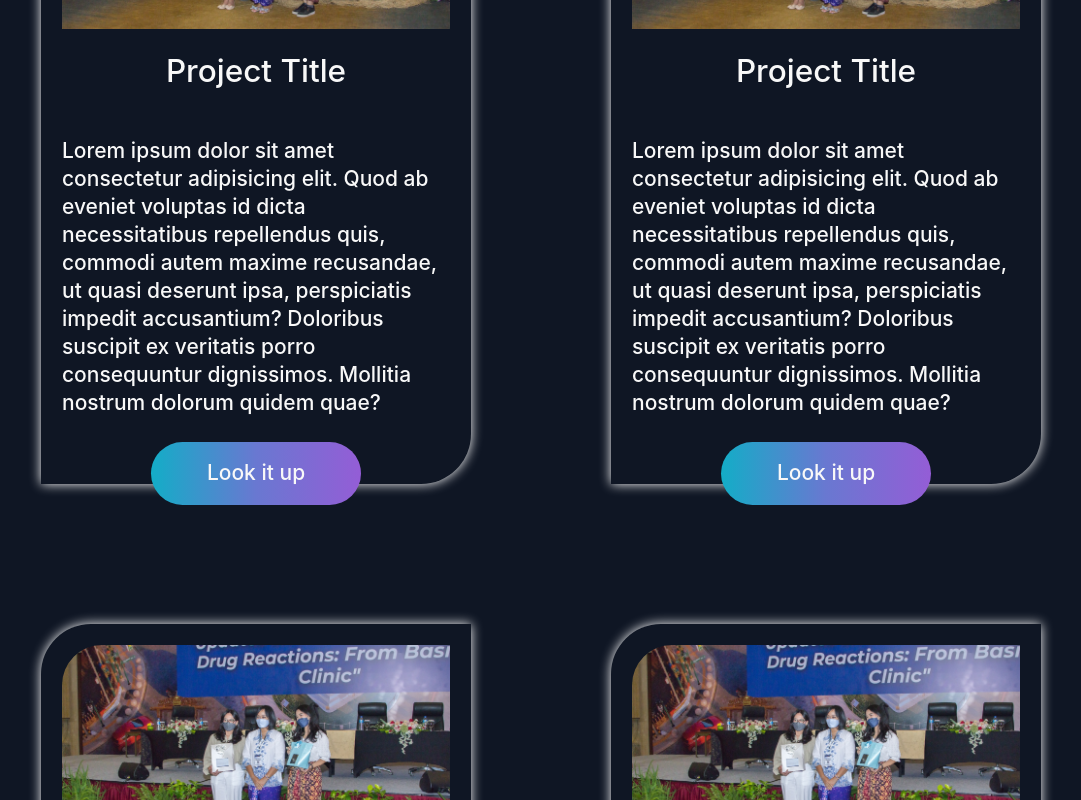
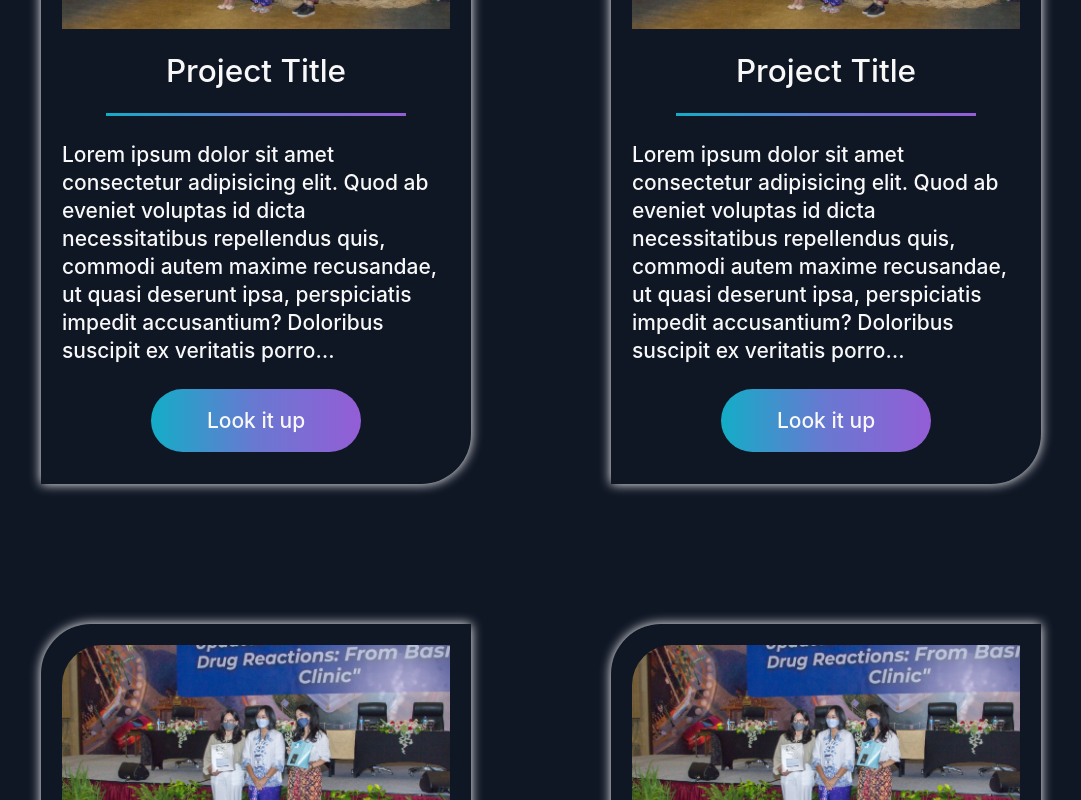
Before and after one commit to jrmygp/porto-fe, a React (Vite) app: page / in a window 1280 px wide. Shown: the part 1060-1860 px from the top of the page, without its empty margins (99-1180 px from the left). Built offline with nearby package versions, Linux system fonts and the light colour scheme.

Commit message:
UI : text ellipsis for project card

```diff
--- a/src/App.jsx
+++ b/src/App.jsx
@@ -27,7 +27,7 @@ function App() {
       </div>
 
       <div className="flex flex-col gap-64 px-20 lg:px-40 mt-20 pb-10">
-        <section id="about-me">
+        <section id="introduction">
           <Hero />
         </section>
 
@@ -41,6 +41,8 @@ function App() {
           <AdditionalTech />
         </section>
 
+        <section id="about-me"></section>
+
         <div className={`${classes.menu} ${!menuIsOpen && classes.close}`}>
           <MobileMenuList onClick={toggleMenu} />
         </div>
--- a/src/components/AdditionalTech.jsx
+++ b/src/components/AdditionalTech.jsx
@@ -13,13 +13,16 @@ const AdditionalTech = () => {
           <span>Redux</span>
         </li>
         <li className="text-white text-3xl">
-          <span>FCM</span>
+          <span>Firebase</span>
         </li>
         <li className="text-white text-3xl">
           <span>Postman</span>
         </li>
         <li className="text-white text-3xl">
           <span>HTML/CSS</span>
+        </li>
+        <li className="text-white text-3xl">
+          <span>Tailwind</span>
         </li>
         <li className="text-white text-3xl">
           <span>MySQL</span>
--- a/src/components/Navbar.jsx
+++ b/src/components/Navbar.jsx
@@ -4,7 +4,7 @@ import { IoLogoGithub, IoLogoLinkedin, IoLogoInstagram } from "react-icons/io";
 
 function Navbar() {
   return (
-    <nav className="flex justify-center sm:justify-between items-center w-full px-20 py-11 flex-wrap gap-10">
+    <nav className="flex justify-center sm:justify-between items-center w-full px-20 py-11 flex-wrap gap-10 bg-primary">
       <p className="text-3xl">Jeremy's Portfolio</p>
 
       <div className="flex justify-between items-center gap-20 flex-wrap">
--- a/src/components/ProjectCard.jsx
+++ b/src/components/ProjectCard.jsx
@@ -13,7 +13,7 @@ function ProjectCard() {
       <div className="bg-gradient-to-r from-[#13ADC7] via-[#6978D1] to-[#945DD6] h-1 w-[300px]" />
 
       <article>
-        <p className="text-left text-2xl">
+        <p className="text-left text-2xl project-description">
           Lorem ipsum dolor sit amet consectetur adipisicing elit. Quod ab eveniet voluptas id dicta necessitatibus
           repellendus quis, commodi autem maxime recusandae, ut quasi deserunt ipsa, perspiciatis impedit accusantium?
           Doloribus suscipit ex veritatis porro consequuntur dignissimos. Mollitia nostrum dolorum quidem quae?
--- a/src/components/TechStackItem.jsx
+++ b/src/components/TechStackItem.jsx
@@ -4,7 +4,7 @@ import ProgressBar from "./ProgressBar";
 
 const TechStackItem = ({ image, name, value }) => {
   return (
-    <div className="flex flex-col gap-2">
+    <div className="flex flex-col gap-2 z-10">
       <div className="flex items-center gap-4">
         <img src={image} className="h-14 w-14 object-contain" alt="react-icon" />
 
--- a/src/index.css
+++ b/src/index.css
@@ -45,3 +45,9 @@ p {
   font-size: 14px;
   margin: 0;
 }
+.project-description {
+  display: -webkit-box;
+  -webkit-line-clamp: 8;
+  -webkit-box-orient: vertical;
+  overflow: hidden;
+}
```
